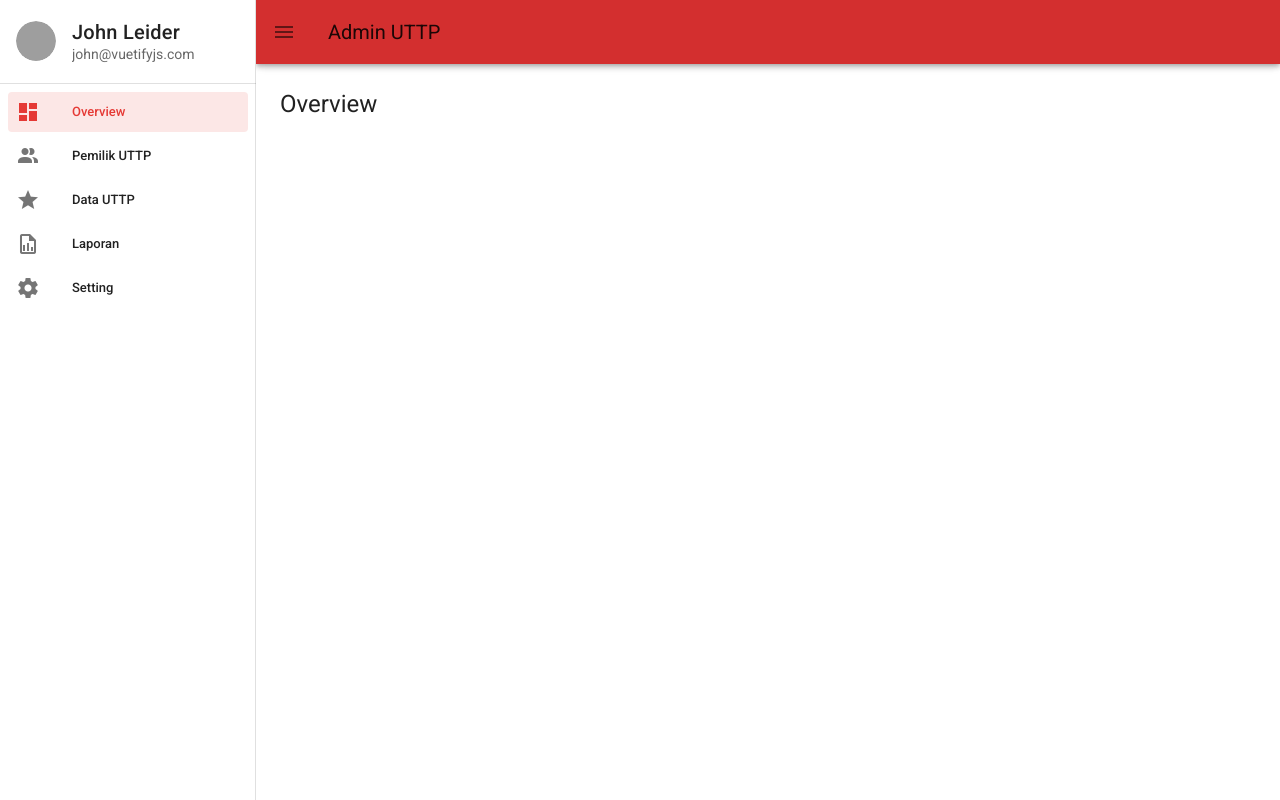
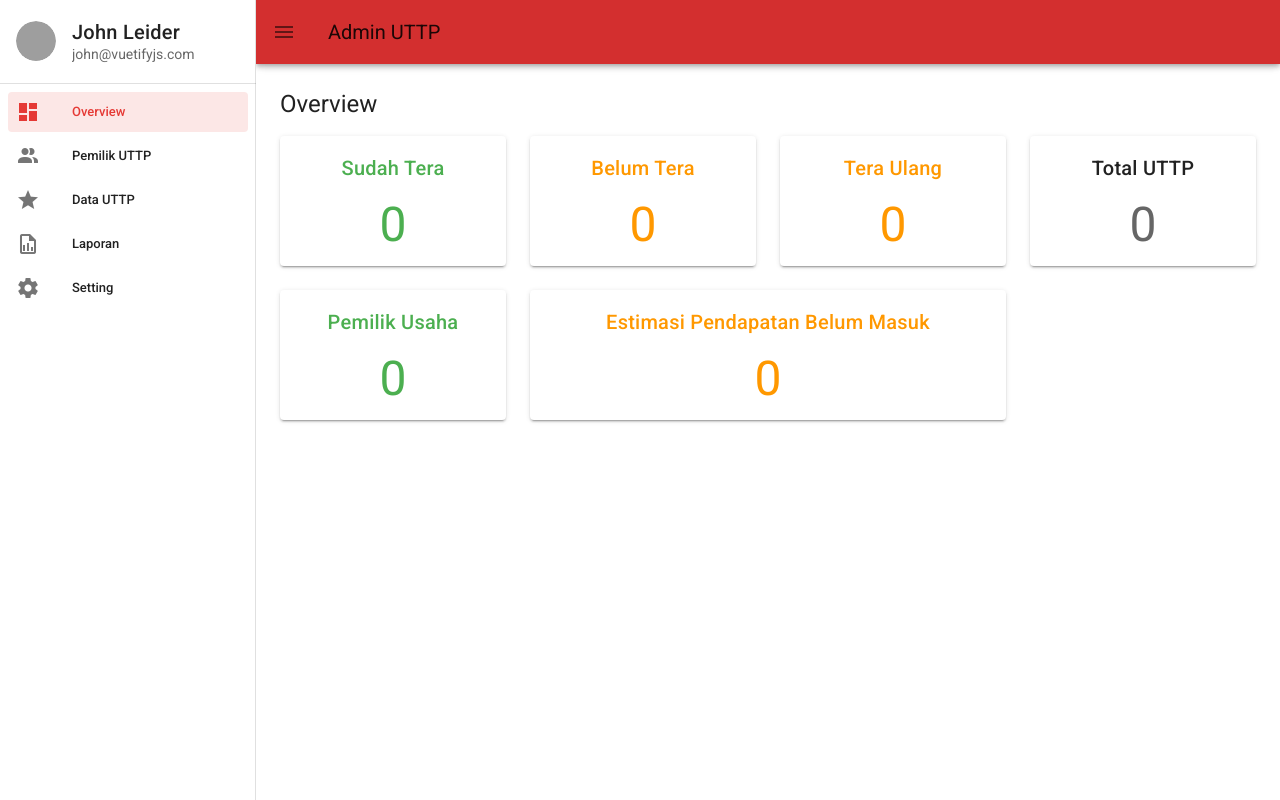
Before and after one commit to Elmerf/admin-uttp-ui, a Vue app: page /overview in a window 1280 px wide. Built offline with nearby package versions, Linux system fonts and the light colour scheme; grey boxes are pictures that could not be loaded.

Commit message:
tambah UI Overview

```diff
--- a/src/App.vue
+++ b/src/App.vue
@@ -35,7 +35,9 @@
     <v-app-bar app class="red darken-2">
       <v-app-bar-nav-icon @click="drawer = !drawer"></v-app-bar-nav-icon>
 
-      <v-toolbar-title>Admin UTTP</v-toolbar-title>
+      <v-toolbar-title style="cursor: pointer" @click="pushRouterTo('/', 0)"
+        >Admin UTTP</v-toolbar-title
+      >
     </v-app-bar>
 
     <v-main>
@@ -61,7 +63,8 @@ export default {
     ],
   }),
   methods: {
-    pushRouterTo(path) {
+    pushRouterTo(path, index) {
+      if (index !== undefined) this.selectedItem = index;
       this.$router.push(path).catch(() => {});
     },
   },
--- a/src/store/index.js
+++ b/src/store/index.js
@@ -64,6 +64,9 @@ export default new Vuex.Store({
     addDataUTTP(state, data) {
       state.dataUTTPs.push(...data);
     },
+    emptyDataUTTP(state) {
+      state.dataUTTPs = [];
+    },
   },
   actions: {},
   modules: {},
--- a/src/views/DataUTTP.vue
+++ b/src/views/DataUTTP.vue
@@ -50,6 +50,9 @@ export default {
       });
     }
   },
+  beforeDestroy() {
+    this.$store.commit("emptyDataUTTP");
+  },
 };
 </script>
 
--- a/src/views/Overview.vue
+++ b/src/views/Overview.vue
@@ -1,6 +1,18 @@
 <template>
   <v-container fluid>
     <app-heading title="Overview"></app-heading>
+    <v-row class="mt-1">
+      <v-col v-for="(item, i) in items" :key="i" :md="item.size.md">
+        <v-card>
+          <v-card-title class="justify-center" :class="item.color">{{
+            item.title
+          }}</v-card-title>
+          <v-card-text class="text-center text-h3" :class="item.color">{{
+            item.jumlah
+          }}</v-card-text>
+        </v-card>
+      </v-col>
+    </v-row>
   </v-container>
 </template>
 
@@ -10,6 +22,36 @@ const AppHeading = () => import("../components/AppHeading.vue");
 export default {
   name: "OverviewPage",
   components: { AppHeading },
+  data: () => ({
+    items: [
+      { title: "Sudah Tera", jumlah: 0, size: { md: 3 }, color: "green--text" },
+      {
+        title: "Belum Tera",
+        jumlah: 0,
+        size: { md: 3 },
+        color: "orange--text",
+      },
+      {
+        title: "Tera Ulang",
+        jumlah: 0,
+        size: { md: 3 },
+        color: "orange--text",
+      },
+      { title: "Total UTTP", jumlah: 0, size: { md: 3 } },
+      {
+        title: "Pemilik Usaha",
+        jumlah: 0,
+        size: { md: 3 },
+        color: "green--text",
+      },
+      {
+        title: "Estimasi Pendapatan Belum Masuk",
+        jumlah: 0,
+        size: { md: 6 },
+        color: "orange--text",
+      },
+    ],
+  }),
 };
 </script>
 
```
